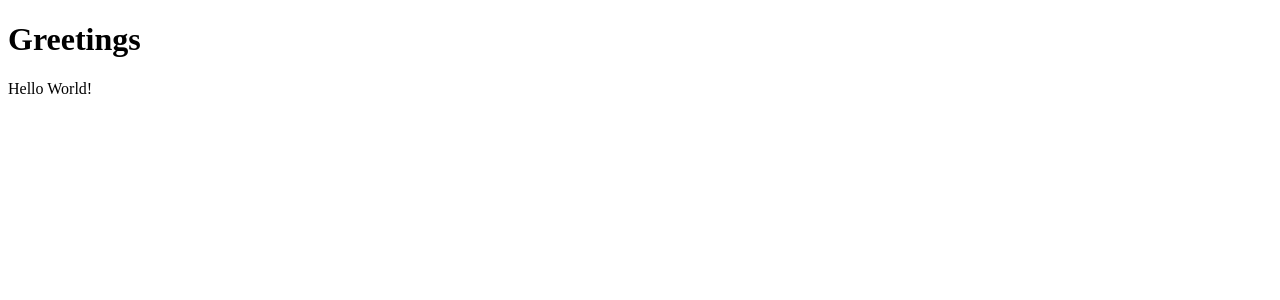
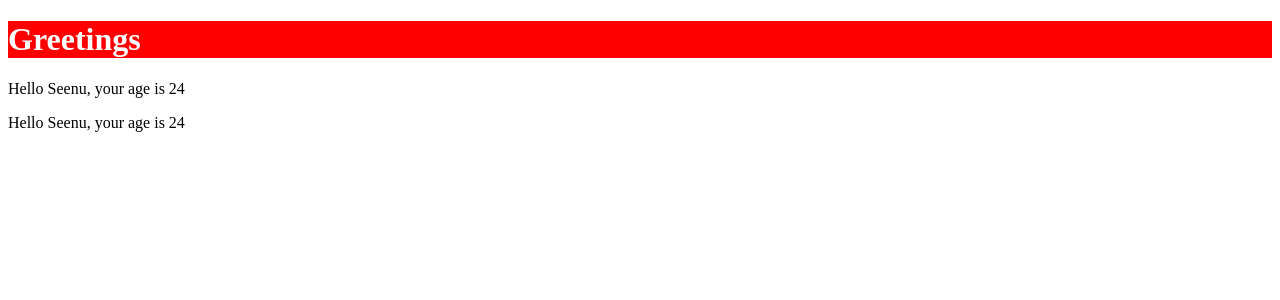
Before and after one commit to Seenu1702/react-b48, a React (Vite) app: page / in a window 1280 px wide. Shown: the top 300 px of the page. Built offline with nearby package versions, Linux system fonts and the light colour scheme.

Commit message:
added prop + inline styling

```diff
--- a/src/App.jsx
+++ b/src/App.jsx
@@ -1,8 +1,9 @@
-const Hello = () =>
+const Hello = (props) =>
+// console.log(props);
 {
   return (
     <div>
-      <p>Hello World!</p>
+      <p>Hello { props.name}, your age is { props.age}</p>
     </div>
   )
 }
@@ -11,9 +12,10 @@ const App = () =>{
   return (
 
     <div>
-      <h1>Greetings</h1>
-      <Hello />
-      {/* <Hello /> this will be reusabele componenet */}
+      <h1 style={{ color:'white', background:'red'}}>Greetings</h1>
+      <Hello name='Seenu' age='24'/>
+      <Hello name='Seenu' age='24'/>
+      {/* <Hello /> this will be reusabele componenet same like functions  */}
     </div>
   )
 
```
